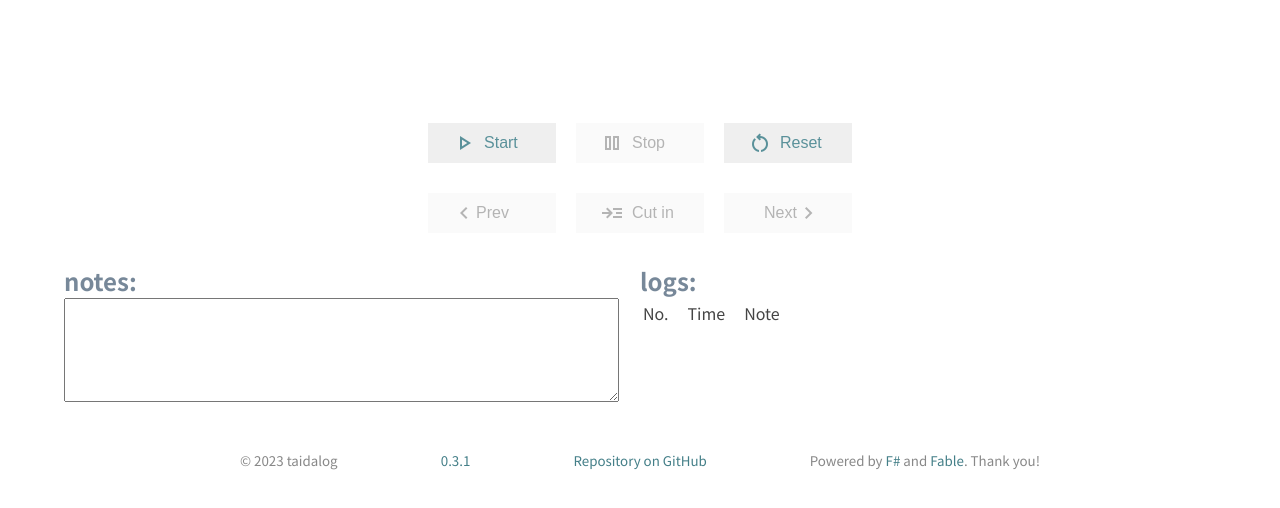
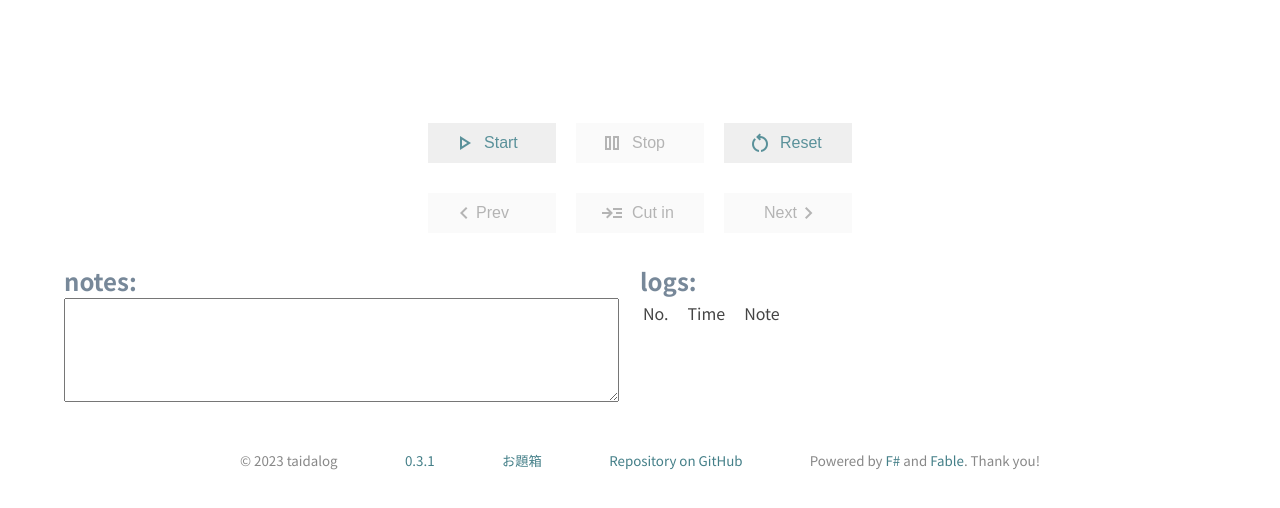
Before and after one commit to taidalog/cronota, a website: page docs/index.html in a window 1280 px wide. Shown: the part 140-648 px from the top of the page. Drawn offline with nearby package versions, Linux system fonts and the light colour scheme; a web font is replaced by a local one.

Commit message:
Added a link to my page in "odaibako.net". Close #50.
Now the page works as a contact page.
Users have away to send me their messages.

```diff
--- a/docs/index.html
+++ b/docs/index.html
@@ -157,6 +157,7 @@
         <div class="footer-item" translate="no"><small>&copy; 2023 taidalog</small></div>
         <div class="footer-item" translate="no"><small>
                 <a href="https://github.com/taidalog/cronota/releases">0.3.1</a></small></div>
+        <div class="footer-item"><small><a href="https://odaibako.net/u/taidalog">お題箱</a></small></div>
         <div class="footer-item" translate="no"><small>
                 <a href="https://github.com/taidalog/cronota">Repository on GitHub</a></small></div>
         <div class="footer-item"><small>Powered by <a id="footerFSharp" href="https://fsharp.org/" translate="no">F#</a>
```
